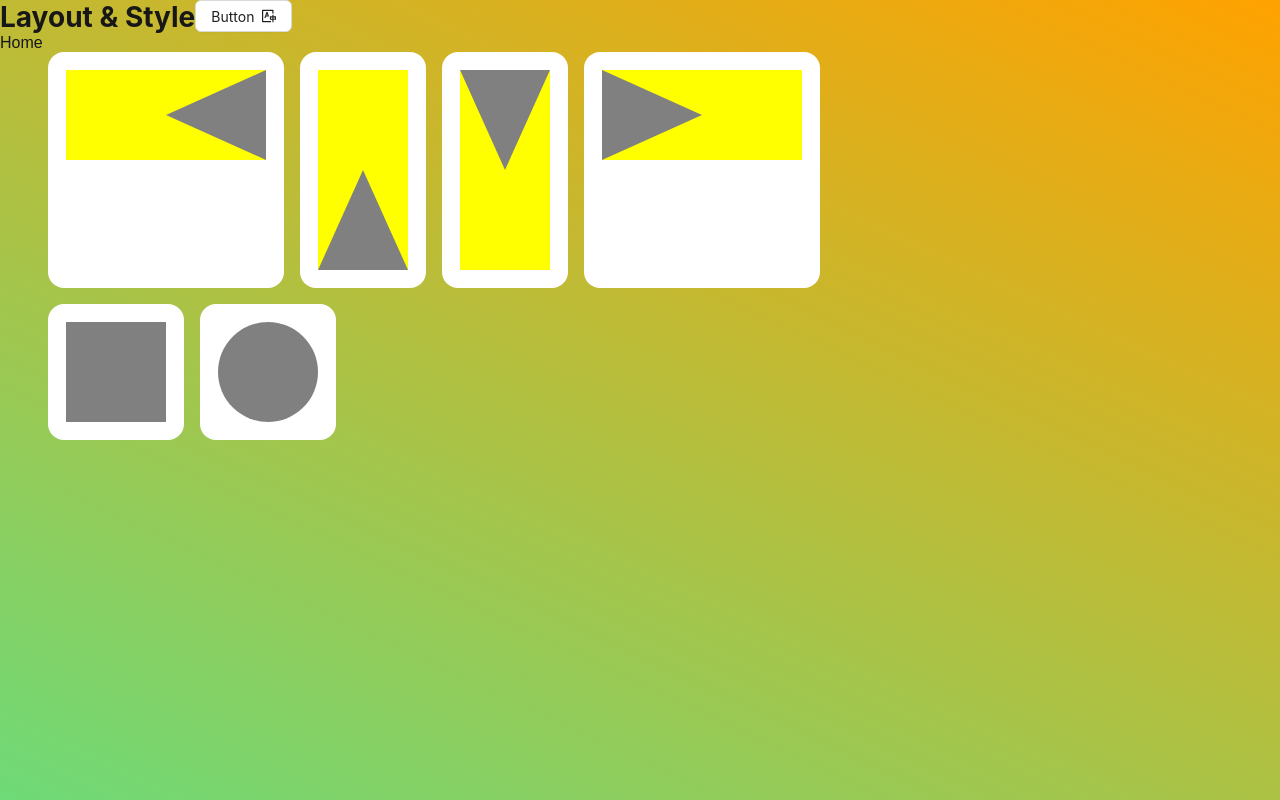
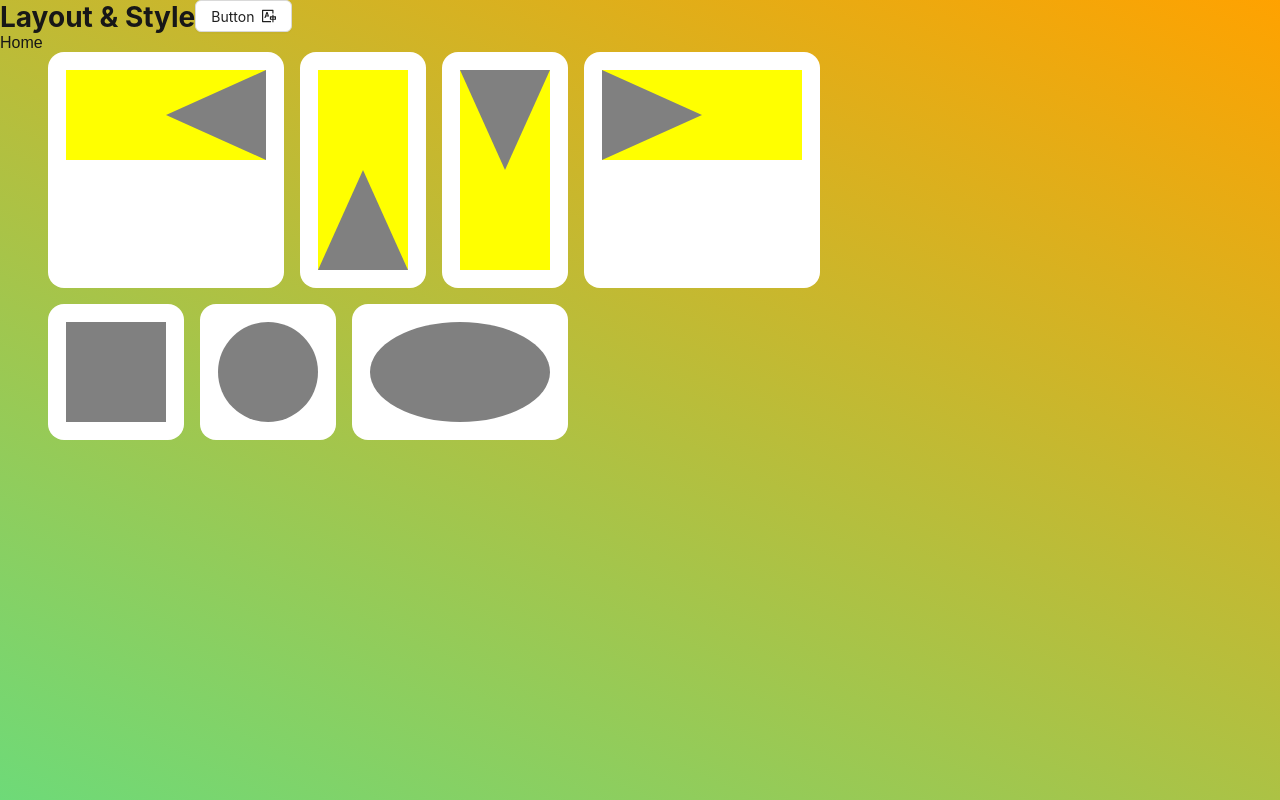
Before and after one commit to tnitsiri/swd-frontend-test, a Next.js app: page /en/layout-style in a window 1280 px wide. Built offline with nearby package versions, Linux system fonts and the light colour scheme; what i18next-resources-to-backend would draw is missing.

Commit message:
style: [main] ellipse shape

```diff
--- /dev/null
+++ b/src/app/[lng]/layout-style/(components)/ellipse.tsx
@@ -0,0 +1,18 @@
+import styles from './styles.module.scss';
+
+/**
+ * ANCHOR Ellipse
+ * @date 20/04/2025 - 10:16:09
+ *
+ * @returns {*}
+ */
+const Ellipse = () => {
+  // ANCHOR Render
+  return (
+    <div className={styles.shape}>
+      <div className={styles.ellipse} />
+    </div>
+  );
+};
+
+export default Ellipse;
--- a/src/app/[lng]/layout-style/(components)/styles.module.scss
+++ b/src/app/[lng]/layout-style/(components)/styles.module.scss
@@ -55,16 +55,20 @@
     }
   }
 
-  .square {
+  .square,
+  .circle,
+  .ellipse {
     width: $size;
     height: $size;
     background-color: $color;
   }
 
-  .circle {
-    width: $size;
-    height: $size;
-    background-color: $color;
+  .circle,
+  .ellipse {
     border-radius: 50%;
   }
+
+  .ellipse {
+    width: $size * 1.8;
+  }
 }
--- a/src/app/[lng]/layout-style/page.tsx
+++ b/src/app/[lng]/layout-style/page.tsx
@@ -2,6 +2,7 @@ import Header from '@/components/header';
 import Triangle from './(components)/triangle';
 import Square from './(components)/square';
 import Circle from './(components)/circle';
+import Ellipse from './(components)/ellipse';
 import styles from '@/assets/styles/page.module.scss';
 import { getT } from '@/app/i18n';
 import { Link } from '@/components/link';
@@ -52,6 +53,9 @@ const Page = async () => {
               <Flex>
                 <Circle />
               </Flex>
+              <Flex>
+                <Ellipse />
+              </Flex>
             </Flex>
           </Flex>
         </Content>
```
